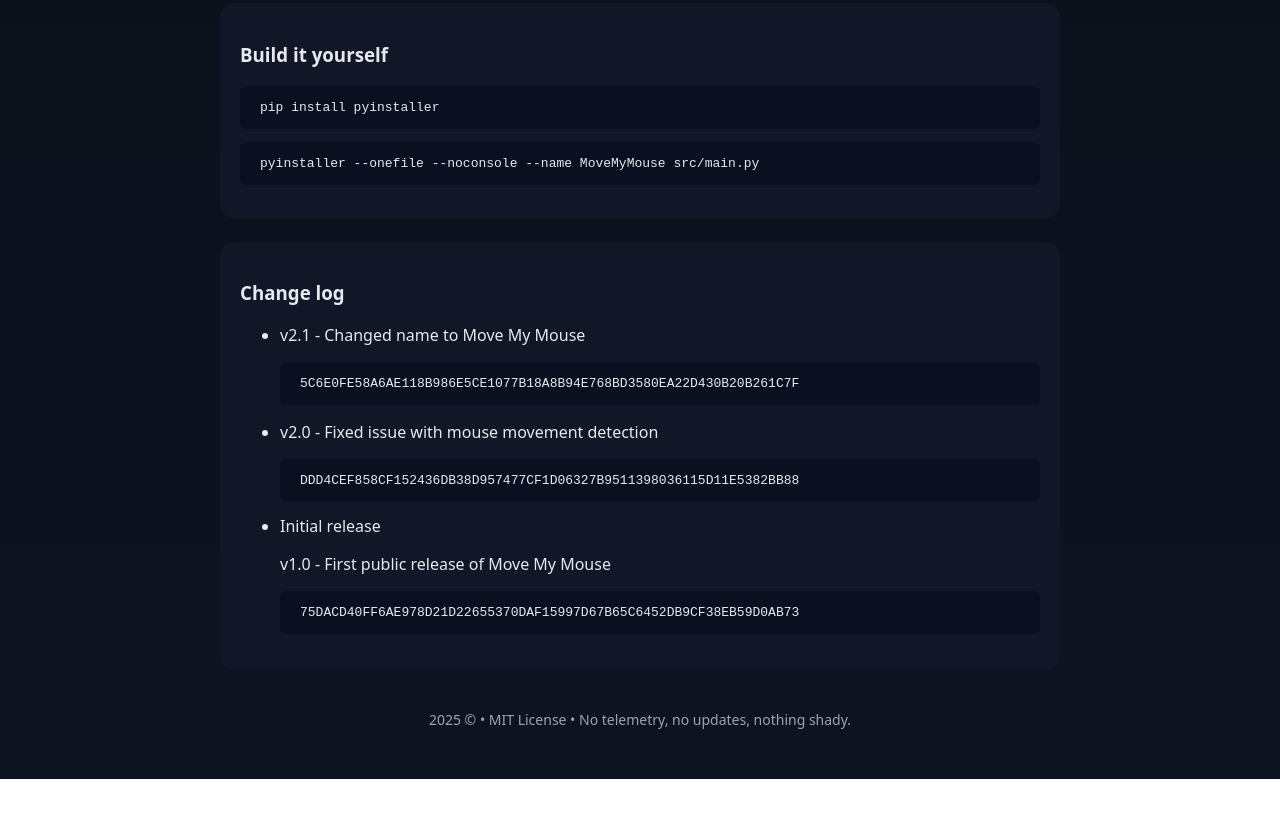
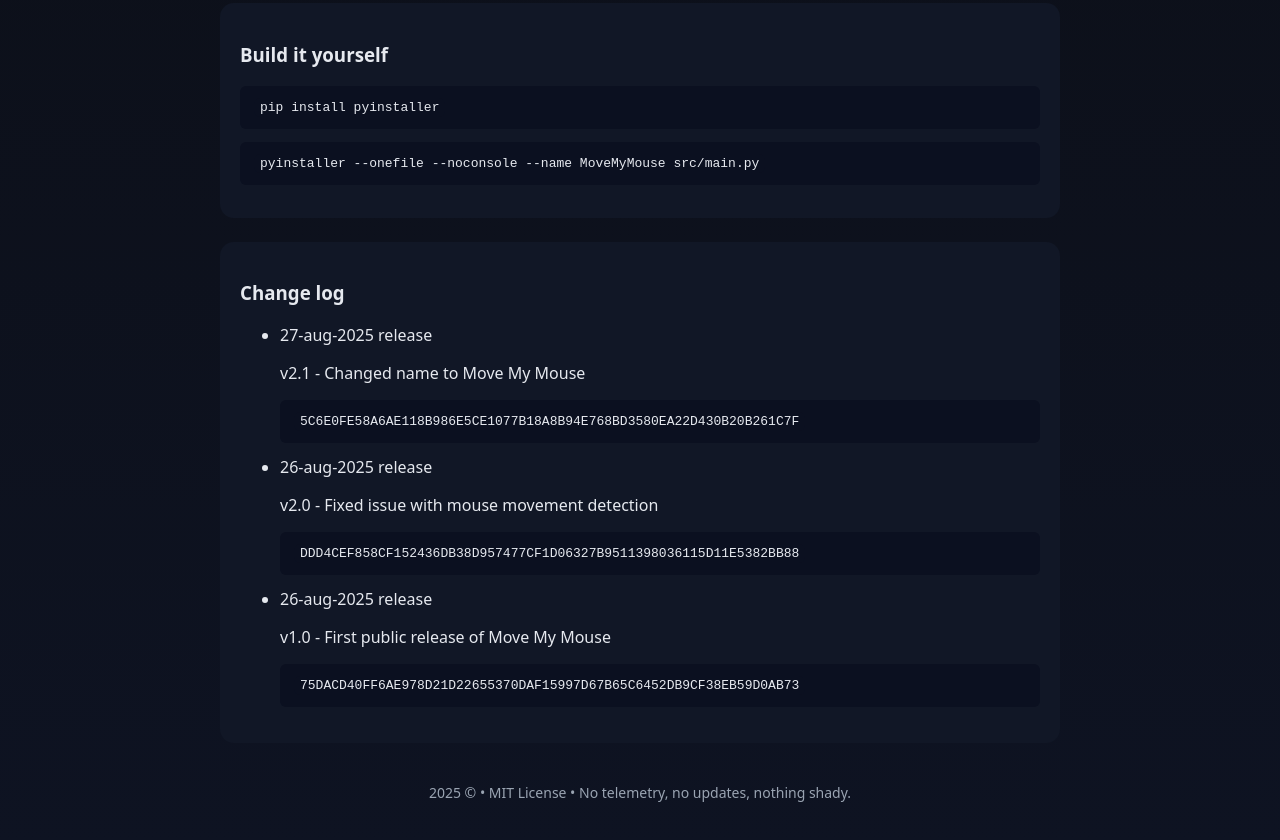
Before and after one commit to infinityweb-ro/move-my-mouse, a plain HTML site: page docs/index.html in a window 1280 px wide. Shown: the part 974-1814 px from the top of the page. Before the commit the page ends 1753 px from the top, so only its background shows below. Drawn offline with Linux system fonts and the light colour scheme.

Commit message:
Update index.html

```diff
--- a/docs/index.html
+++ b/docs/index.html
@@ -143,17 +143,17 @@
         <h3>Change log</h3>
         <ul>
           <li>
-            <span></span>
+            <span>27-aug-2025 release</span>
             <p>v2.1 - Changed name to Move My Mouse</p>
             <pre><code>5C6E0FE58A6AE118B986E5CE1077B18A8B94E768BD3580EA22D430B20B261C7F</code></pre>
           </li>
           <li>
-            <span></span>
+            <span>26-aug-2025 release</span>
             <p>v2.0 - Fixed issue with mouse movement detection</p>
             <pre><code>DDD4CEF858CF152436DB38D957477CF1D06327B9511398036115D11E5382BB88</code></pre>
           </li>
           <li>
-            <span>Initial release</span>
+            <span>26-aug-2025 release</span>
             <p>v1.0 - First public release of Move My Mouse</p>
             <pre><code>75DACD40FF6AE978D21D22655370DAF15997D67B65C6452DB9CF38EB59D0AB73</code></pre>
           </li>
```
